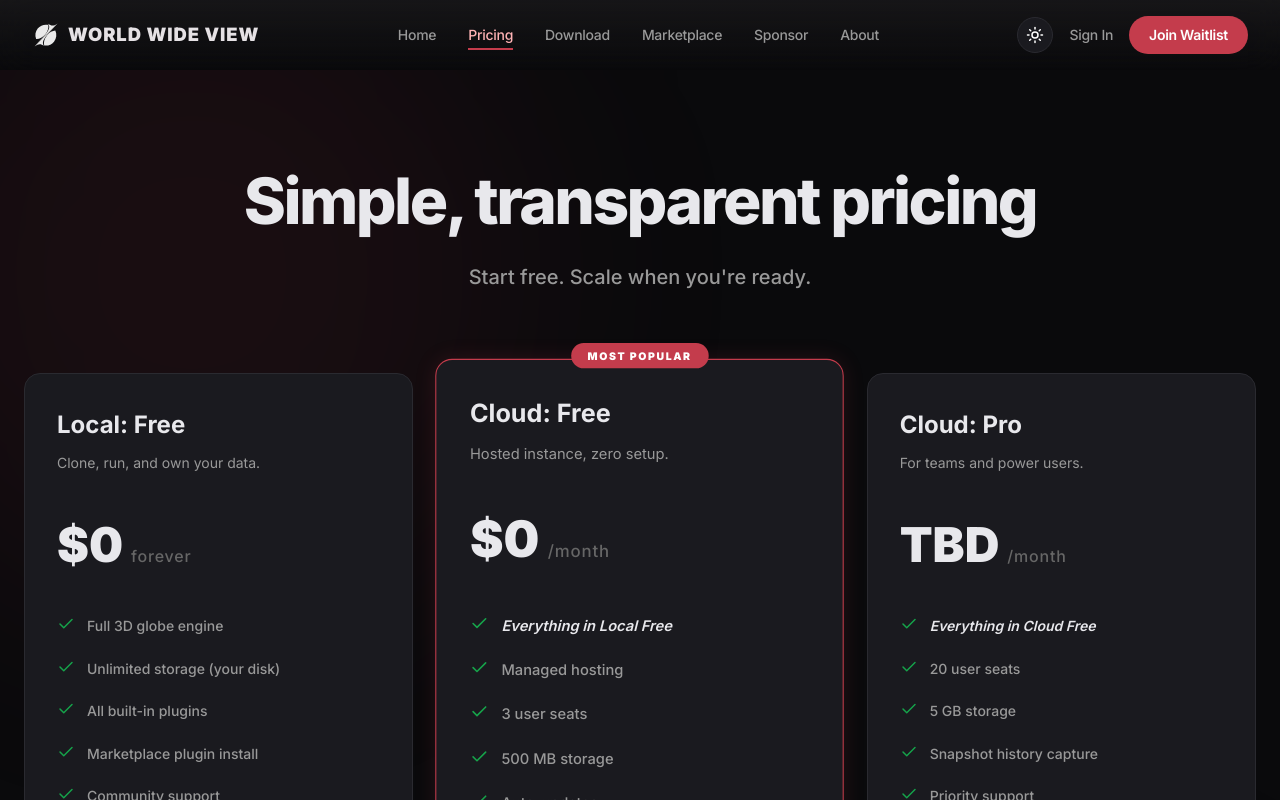
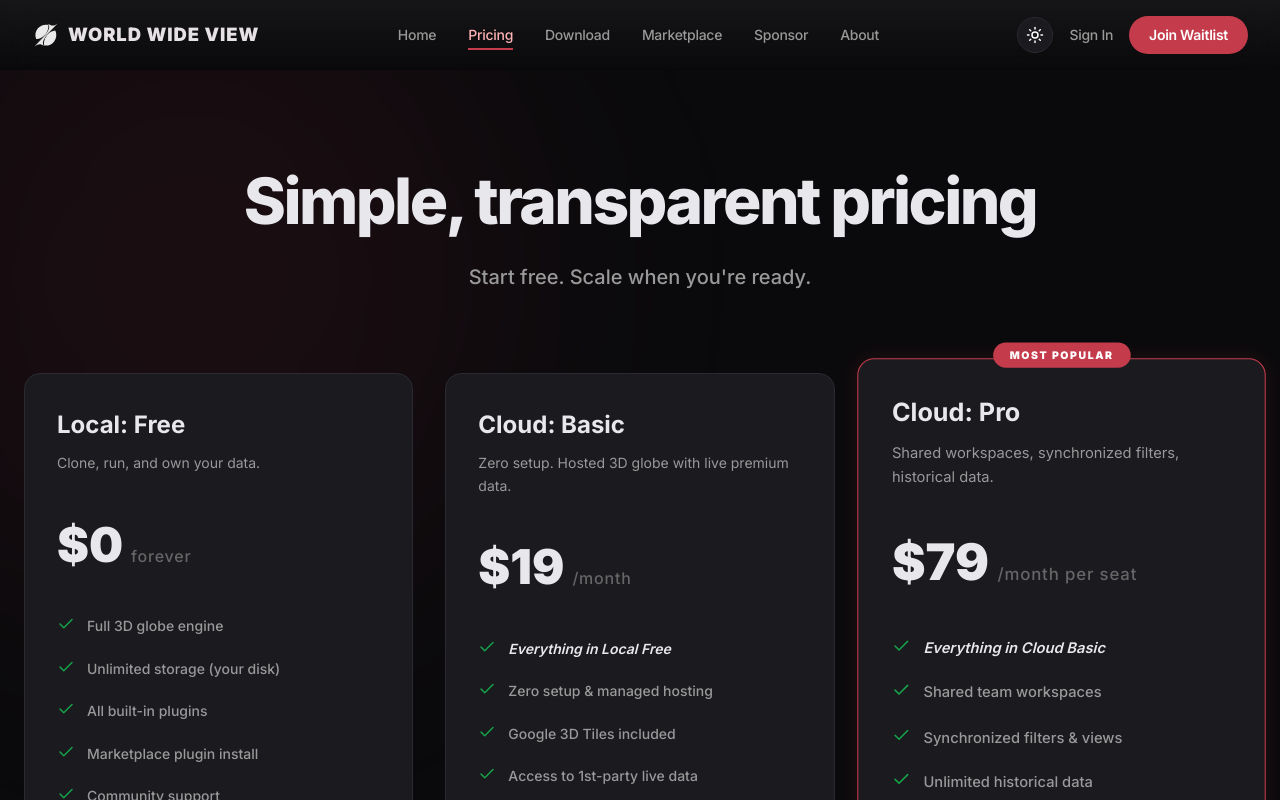
Before and after one commit to silvertakana/worldwideview-web, a Next.js app: page /pricing in a window 1280 px wide. Shown: the top 800 px of the page. Built offline with nearby package versions, Linux system fonts and the light colour scheme.

Commit message:
feat: update cloud pricing structure to value-based model

```diff
--- a/package.json
+++ b/package.json
@@ -1,6 +1,6 @@
 {
   "name": "worldwideview-web",
-  "version": "0.3.0",
+  "version": "0.3.1",
   "private": true,
   "scripts": {
     "dev": "next dev",
--- a/src/app/pricing/PricingContent.tsx
+++ b/src/app/pricing/PricingContent.tsx
@@ -22,32 +22,32 @@
     ],
   },
   {
-    name: "Cloud: Free",
-    desc: "Hosted instance, zero setup.",
-    price: "$0",
+    name: "Cloud: Basic",
+    desc: "Zero setup. Hosted 3D globe with live premium data.",
+    price: "$19",
     label: "/month",
-    highlighted: true,
-    cta: { label: "Join Waitlist", href: "/waitlist" },
+    highlighted: false,
+    cta: { label: "Start Free Trial", href: "/waitlist" },
     features: [
       { text: "Everything in Local Free", inherited: true },
-      { text: "Managed hosting", inherited: false },
-      { text: "3 user seats", inherited: false },
-      { text: "500 MB storage", inherited: false },
-      { text: "Auto-updates", inherited: false },
+      { text: "Zero setup & managed hosting", inherited: false },
+      { text: "Google 3D Tiles included", inherited: false },
+      { text: "Access to 1st-party live data", inherited: false },
+      { text: "1 user seat", inherited: false },
     ],
   },
   {
     name: "Cloud: Pro",
-    desc: "For teams and power users.",
-    price: "TBD",
-    label: "/month",
-    highlighted: false,
+    desc: "Shared workspaces, synchronized filters, historical data.",
+    price: "$79",
+    label: "/month per seat",
+    highlighted: true,
     cta: { label: "Join Waitlist", href: "/waitlist" },
     features: [
-      { text: "Everything in Cloud Free", inherited: true },
-      { text: "20 user seats", inherited: false },
-      { text: "5 GB storage", inherited: false },
-      { text: "Snapshot history capture", inherited: false },
+      { text: "Everything in Cloud Basic", inherited: true },
+      { text: "Shared team workspaces", inherited: false },
+      { text: "Synchronized filters & views", inherited: false },
+      { text: "Unlimited historical data", inherited: false },
       { text: "Priority support", inherited: false },
     ],
   },
```
